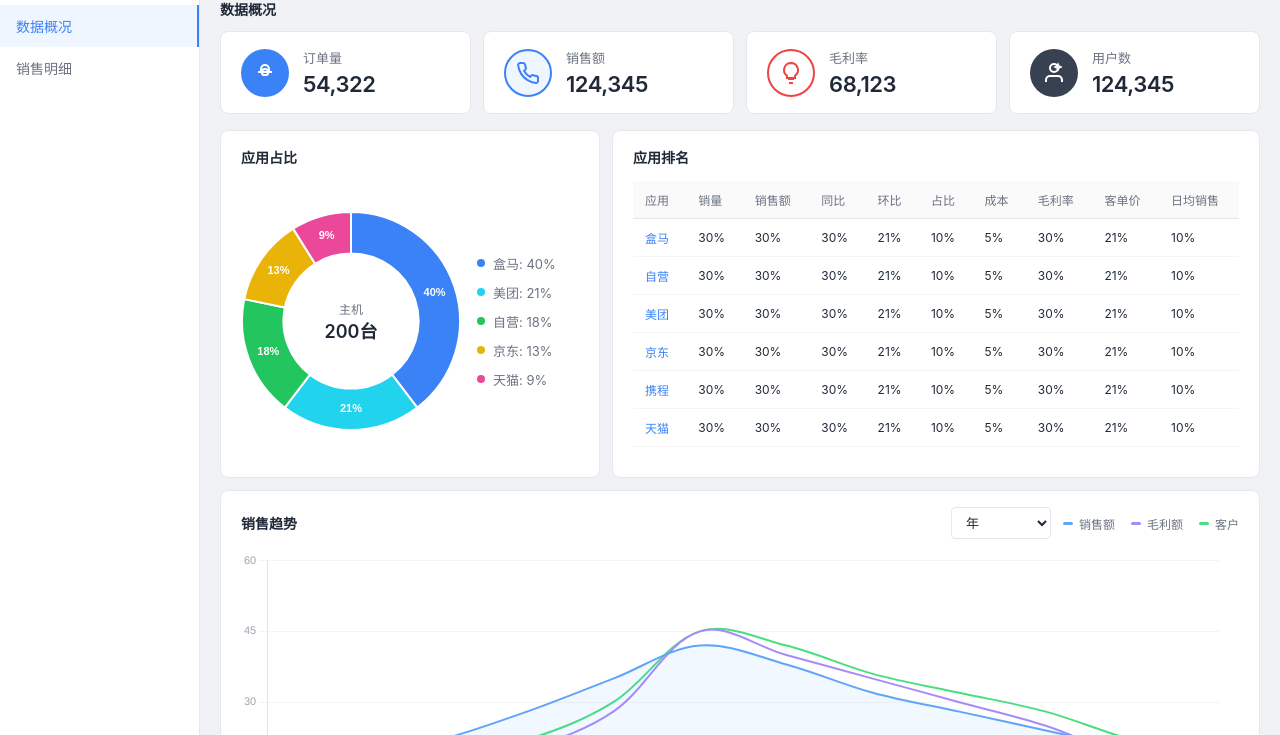
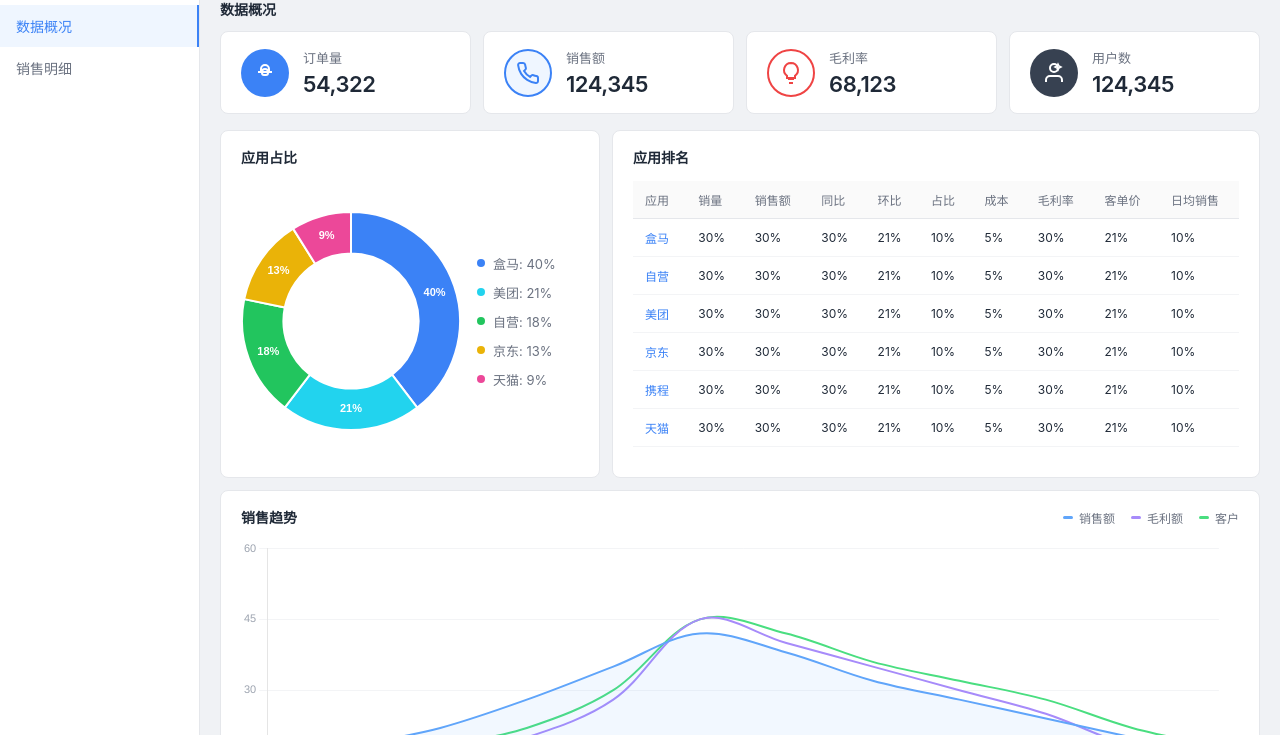
Before and after one commit to moyi5603/datareport, a plain HTML site: page dashboard.html in a window 1280 px wide. Shown: the part 65-800 px from the top of the page. Drawn offline with nearby package versions, Linux system fonts and the light colour scheme.

Commit message:
Simplify dashboard charts: remove trend granularity and donut center label.
Co-authored-by: Cursor <cursoragent@cursor.com>

```diff
--- a/dashboard.html
+++ b/dashboard.html
@@ -225,18 +225,6 @@
       position: relative;
     }
 
-    .donut-center {
-      position: absolute;
-      left: 50%;
-      top: 50%;
-      transform: translate(-50%, -50%);
-      text-align: center;
-      pointer-events: none;
-    }
-
-    .donut-center .sub { font-size: 12px; color: var(--text-secondary); }
-    .donut-center .main { font-size: 18px; font-weight: 600; color: var(--text-primary); }
-
     .chart-legend {
       flex: 1;
       display: flex;
@@ -452,10 +440,6 @@
         <div class="chart-donut-wrap">
           <div class="chart-donut-canvas">
             <canvas id="shareChart"></canvas>
-            <div class="donut-center">
-              <div class="sub">主机</div>
-              <div class="main">200台</div>
-            </div>
           </div>
           <div class="chart-legend" id="shareLegend"></div>
         </div>
@@ -521,11 +505,6 @@
       <div class="trend-header">
         <div class="card-title" style="margin-bottom:0">销售趋势</div>
         <div class="trend-filters">
-          <select class="filter-select" style="width:72px">
-            <option selected>年</option>
-            <option>月</option>
-            <option>周</option>
-          </select>
           <div class="chart-legend-inline">
             <span><i class="dot" style="background:#60a5fa"></i>销售额</span>
             <span><i class="dot" style="background:#a78bfa"></i>毛利额</span>
```
